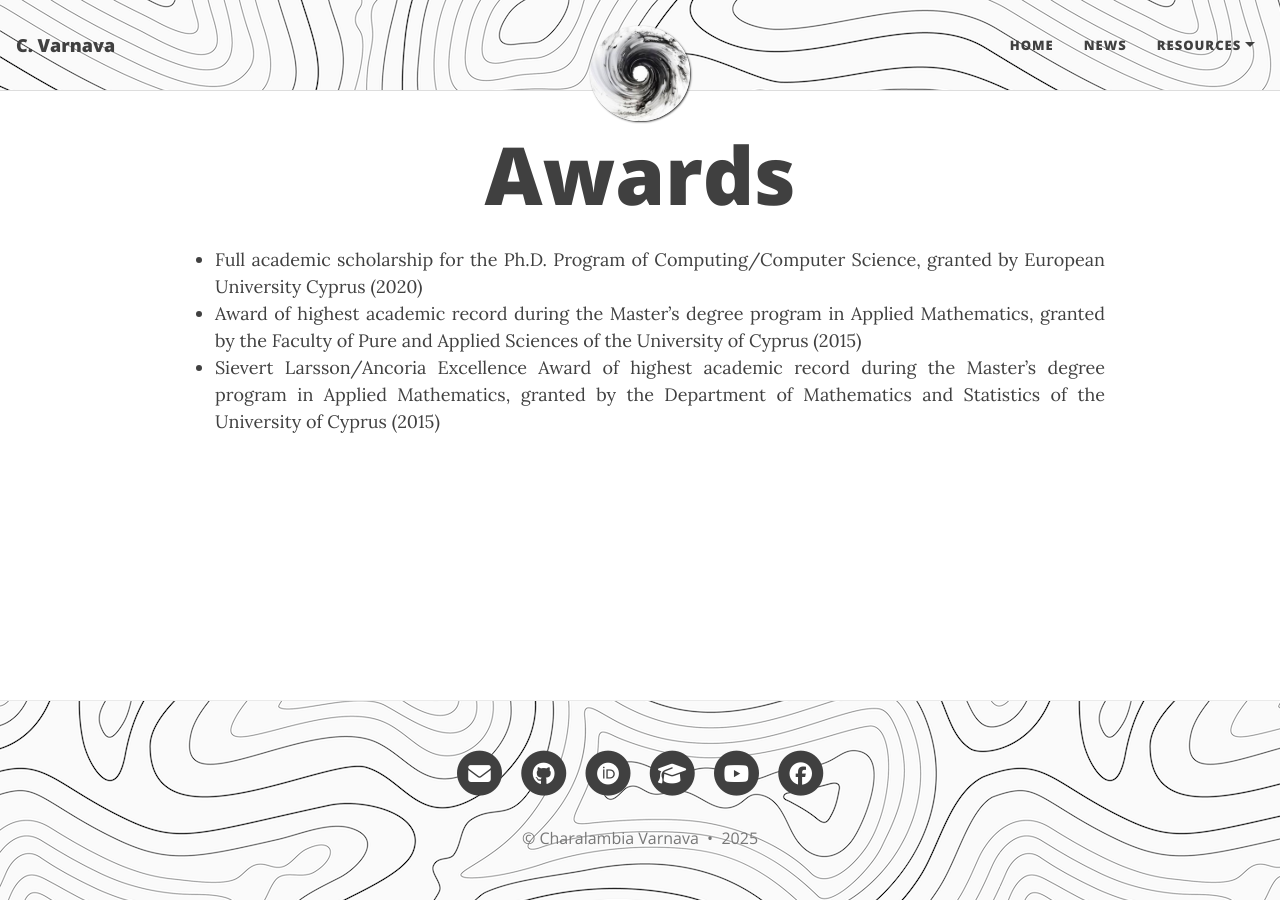
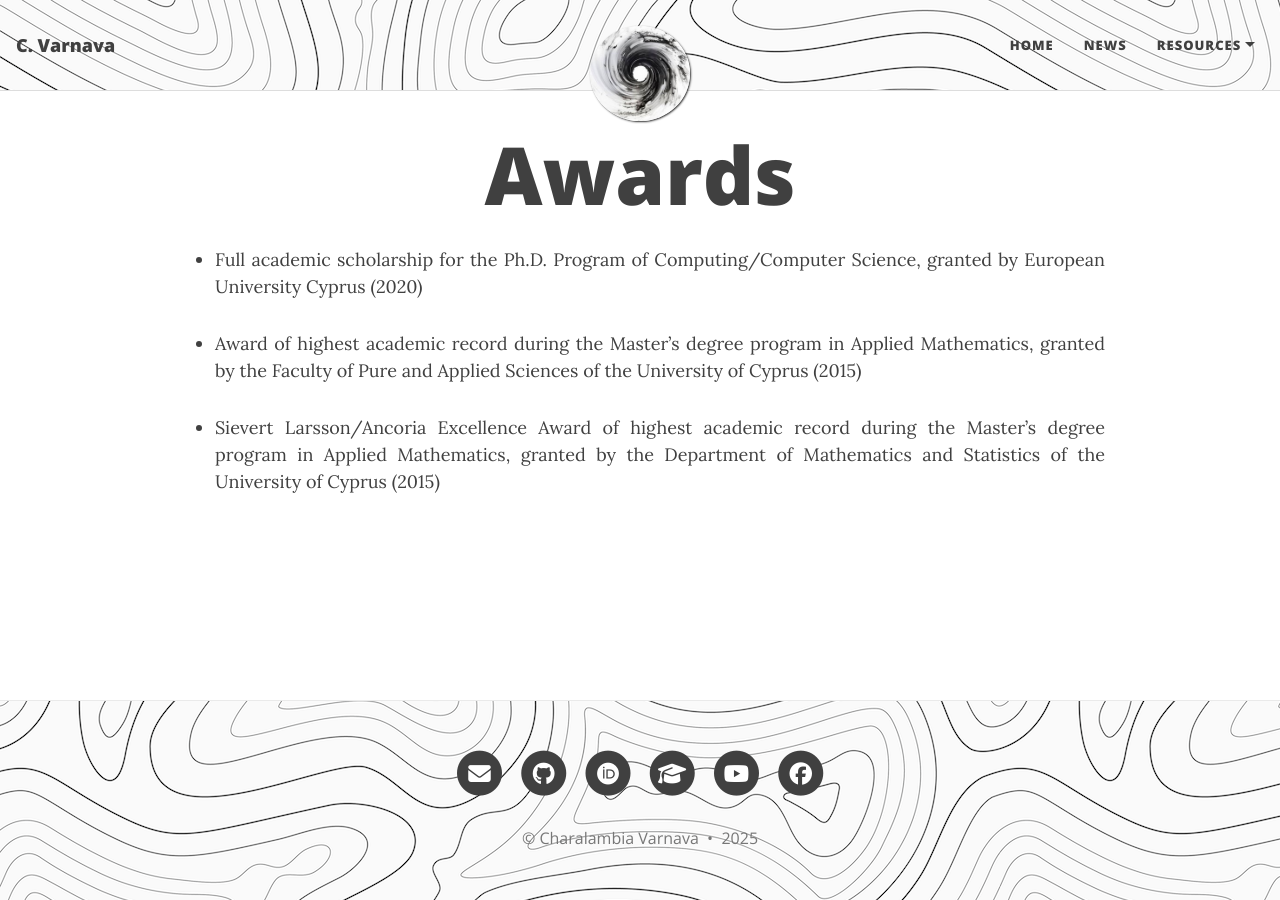
Before and after one commit to ch-var/ch-var.github.io, a Jekyll site: the page built from awards.html, in a window 1280 px wide. Built offline with Jekyll 4.4.1, drawn with Linux system fonts in a browser that asks for light colours.

Commit message:
Update awards.html

```diff
--- a/awards.html
+++ b/awards.html
@@ -12,7 +12,6 @@
   }
 
     ul {
-      list-style-type: disc;
       margin-left: -100px;
       margin-right: -100px;
   }
@@ -22,7 +21,7 @@
 
   /* Keep default margins on mobile screens */
   @media (max-width: 767px) {
-    p, ul {
+    p {
       margin-left: 0;  /* Default left margin for paragraphs */
       margin-right: 0; /* Default right margin for paragraphs */
     }
@@ -31,8 +30,8 @@
 
 <ul>
 <li>Full academic scholarship for the Ph.D. Program of Computing/Computer Science, granted by European University Cyprus (2020)</li>
-
+<p></p>
 <li>Award of highest academic record during the Master’s degree program in Applied Mathematics, granted by the Faculty of Pure and Applied Sciences of the University of Cyprus (2015)</li>
-
+<p></p>
 <li>Sievert Larsson/Ancoria Excellence Award of highest academic record during the Master’s degree program in Applied Mathematics, granted by the Department of Mathematics and Statistics of the University of Cyprus (2015)</li>
 </ul>
```
